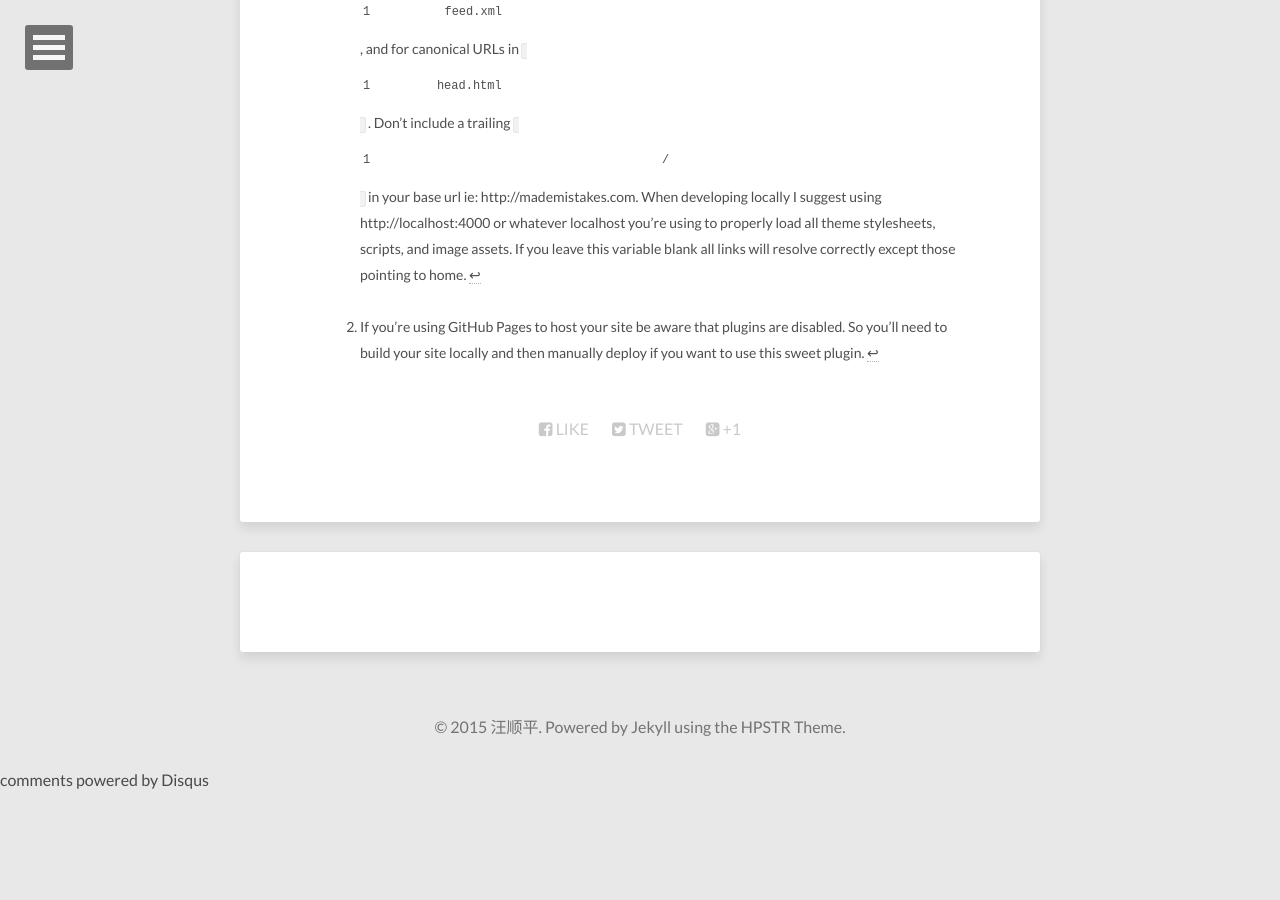
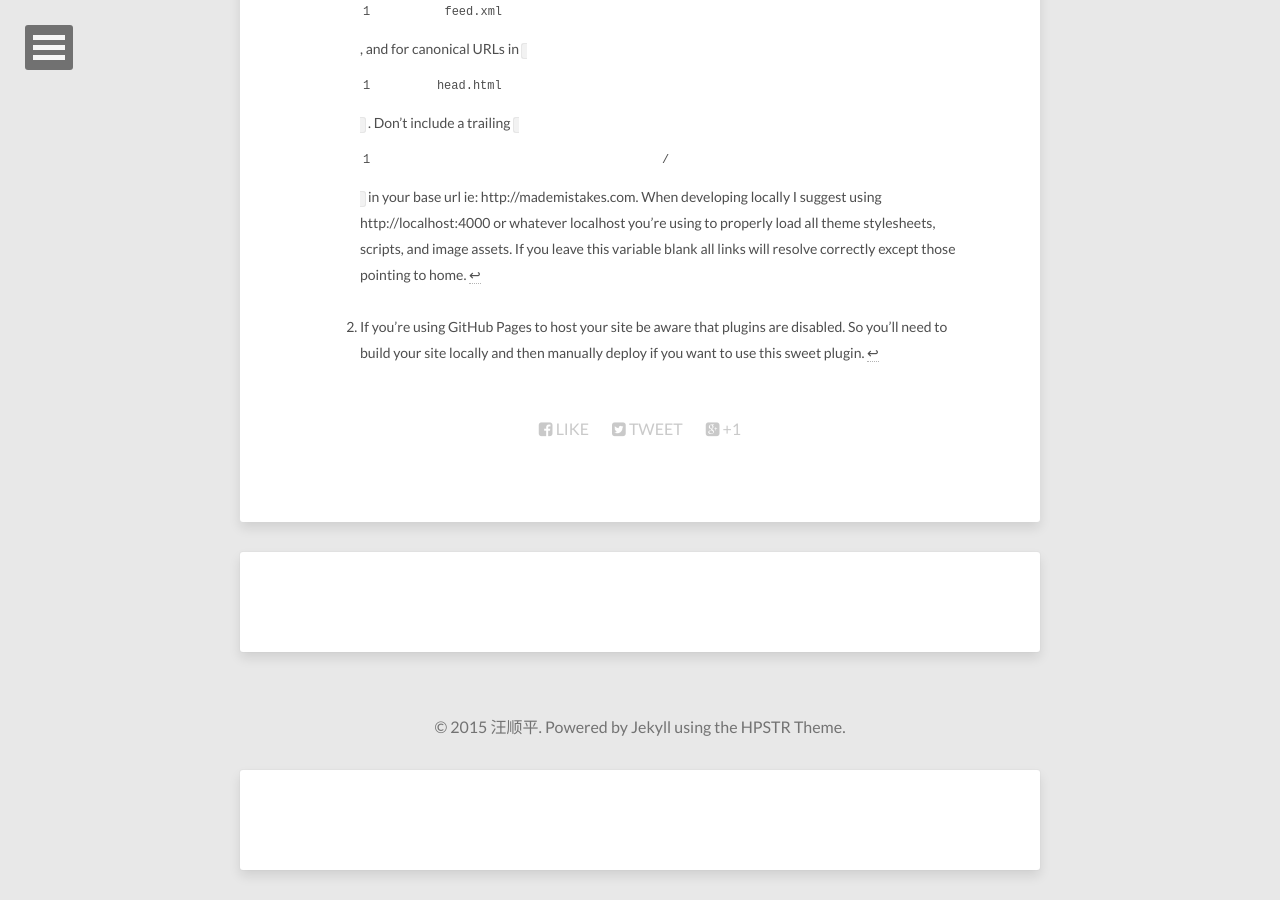
Before and after one commit to wangshunping/wangshunping.github.io, a Jekyll site: the page built from theme-setup/index.md, in a window 1280 px wide and 900 px high, scrolled down 12291 px. Built offline with Jekyll 4.4.1, drawn with Linux system fonts in a browser that asks for light colours; nearby versions of some CDN libraries; comment, search, counter and statistics services are not loaded; before the commit the page ends 13080 px from its top, so only the background shows below that; part of the change alters nothing that is shown.

```diff
--- a/_includes/disqus_comments.html
+++ b/_includes/disqus_comments.html
@@ -1,7 +1,7 @@
-{% if site.disqus_shortname %}
+<div id="disqus_thread"></div>
     <script type="text/javascript">
         /* * * CONFIGURATION VARIABLES: EDIT BEFORE PASTING INTO YOUR WEBPAGE * * */
-        var disqus_shortname = '{{ site.disqus_shortname }}'; // required: replace example with your forum shortname
+        var disqus_shortname = 'wangshunping93'; // required: replace example with your forum shortname
 
         /* * * DON'T EDIT BELOW THIS LINE * * */
         (function() {
@@ -9,15 +9,5 @@
             dsq.src = '//' + disqus_shortname + '.disqus.com/embed.js';
             (document.getElementsByTagName('head')[0] || document.getElementsByTagName('body')[0]).appendChild(dsq);
         })();
-
-        /* * * DON'T EDIT BELOW THIS LINE * * */
-        (function () {
-            var s = document.createElement('script'); s.async = true;
-            s.type = 'text/javascript';
-            s.src = '//' + disqus_shortname + '.disqus.com/count.js';
-            (document.getElementsByTagName('HEAD')[0] || document.getElementsByTagName('BODY')[0]).appendChild(s);
-        }());
     </script>
-    <noscript>Please enable JavaScript to view the <a href="http://disqus.com/?ref_noscript">comments powered by Disqus.</a></noscript>
-    <a href="http://disqus.com" class="dsq-brlink">comments powered by <span class="logo-disqus">Disqus</span></a>
-{% endif %}
+    <noscript>Please enable JavaScript to view the <a href="https://disqus.com/?ref_noscript">comments powered by Disqus.</a></noscript>
```
Also changed, not shown: 7 other files.
